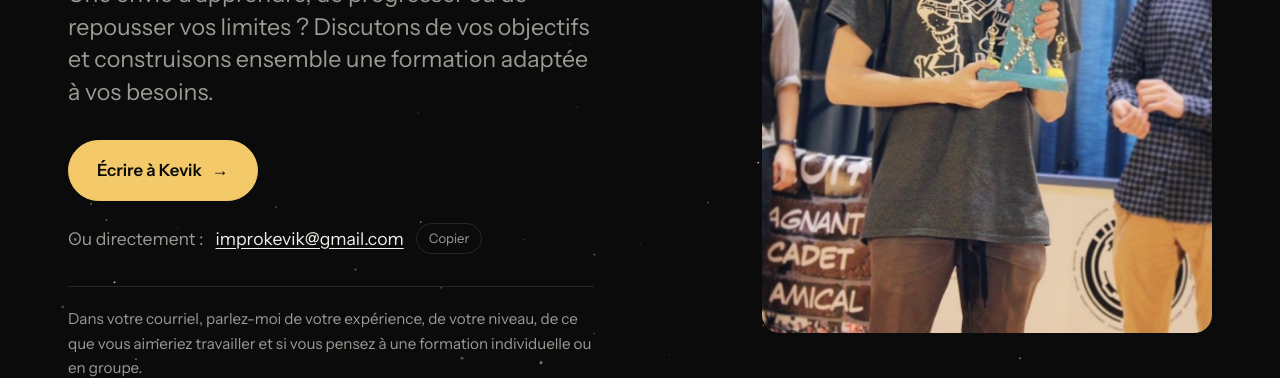
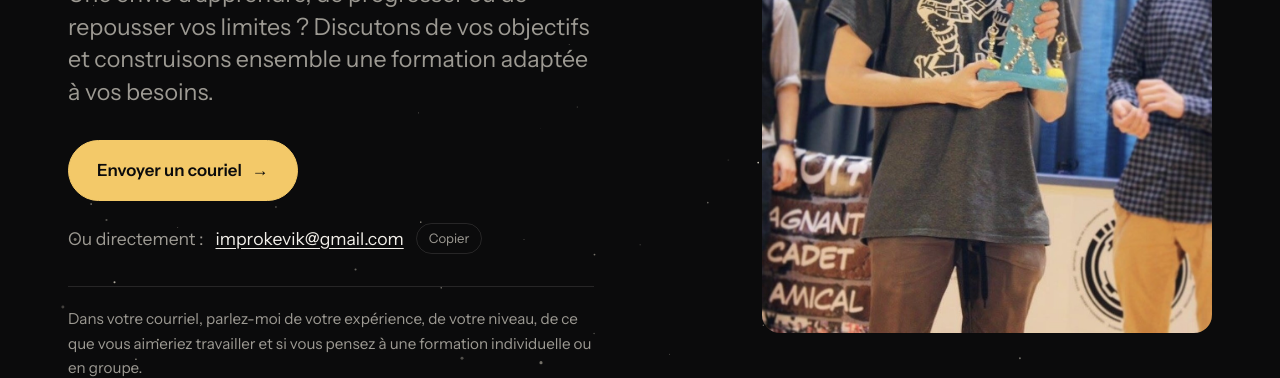
Before and after one commit to tigamer20/Site-web-kevik, a plain HTML site: page contact.html in a window 1280 px wide. Shown: the part 434-812 px from the top of the page. Drawn offline with nearby package versions, Linux system fonts and the light colour scheme.

Commit message:
Update contact.html

```diff
--- a/contact.html
+++ b/contact.html
@@ -45,7 +45,7 @@
         <p class="etiquette">Me contacter</p>
         <h1 class="h1">Prêt à trouver <em>l'étoile</em> en vous&nbsp;?</h1>
         <p class="intro">Une envie d'apprendre, de progresser ou de repousser vos limites&nbsp;? Discutons de vos objectifs et construisons ensemble une formation adaptée à vos besoins.</p>
-        <a class="btn btn--grand" href="mailto:improkevik@gmail.com?subject=Demande%20de%20formation%20en%20improvisation&amp;body=Bonjour%20Kevik%2C%0A%0AJ%E2%80%99aimerais%20en%20savoir%20plus%20sur%20vos%20formations%20en%20improvisation.%0A%0ANom%20%3A%0AFormation%20individuelle%20ou%20en%20groupe%20%3A%0ANiveau%20(d%C3%A9butant%2C%20interm%C3%A9diaire%2C%20avanc%C3%A9)%20%3A%0AMes%20objectifs%20%3A%0AMes%20disponibilit%C3%A9s%20%3A%0A%0AMerci%20!">Écrire à Kevik</a>
+        <a class="btn btn--grand" href="mailto:improkevik@gmail.com?subject=Demande%20de%20formation%20en%20improvisation&amp;body=Bonjour%20Kevik%2C%0A%0AJ%E2%80%99aimerais%20en%20savoir%20plus%20sur%20vos%20formations%20en%20improvisation.%0A%0ANom%20%3A%0AFormation%20individuelle%20ou%20en%20groupe%20%3A%0ANiveau%20(d%C3%A9butant%2C%20interm%C3%A9diaire%2C%20avanc%C3%A9)%20%3A%0AMes%20objectifs%20%3A%0AMes%20disponibilit%C3%A9s%20%3A%0A%0AMerci%20!">Envoyer un couriel</a>
         <div class="contact__courriel">
           <span>Ou directement&nbsp;:</span>
           <a href="mailto:improkevik@gmail.com">improkevik@gmail.com</a>
```
